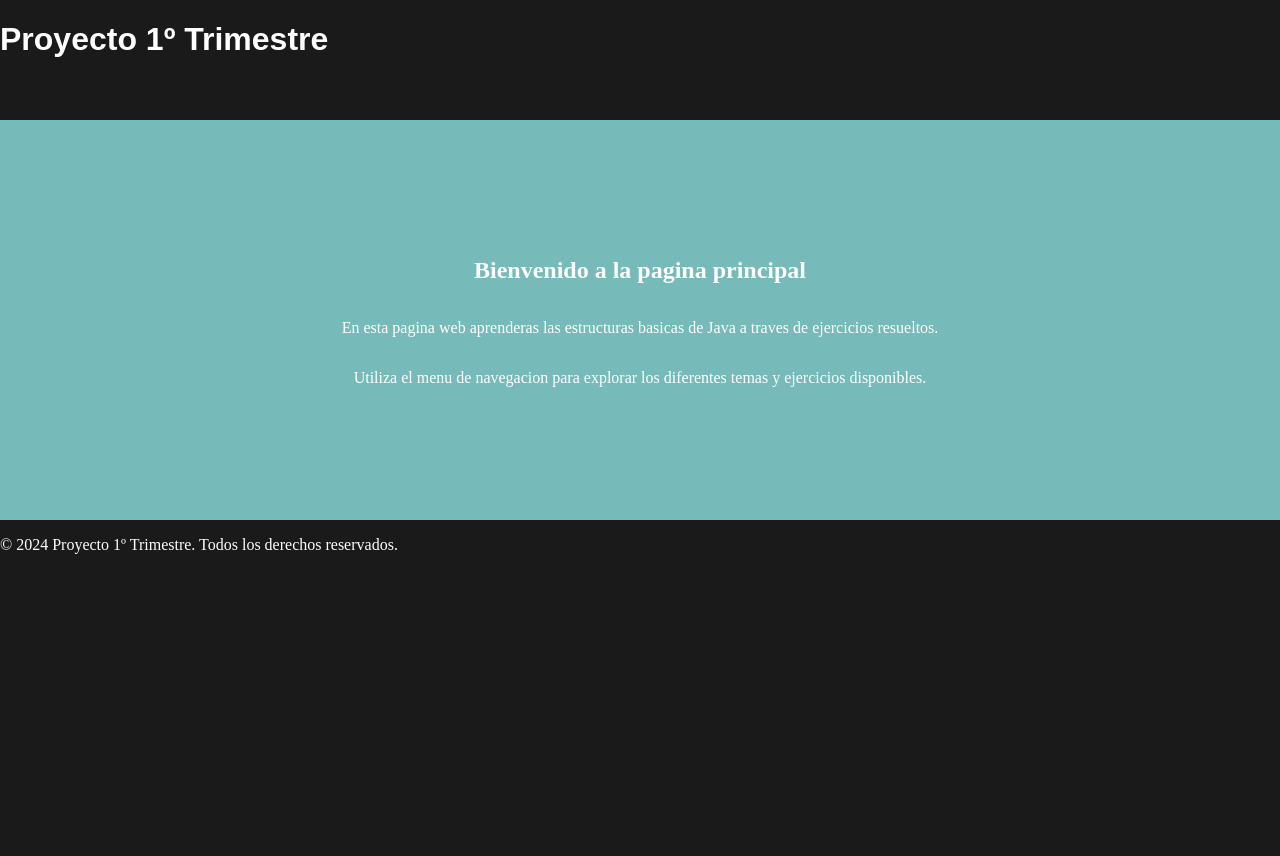
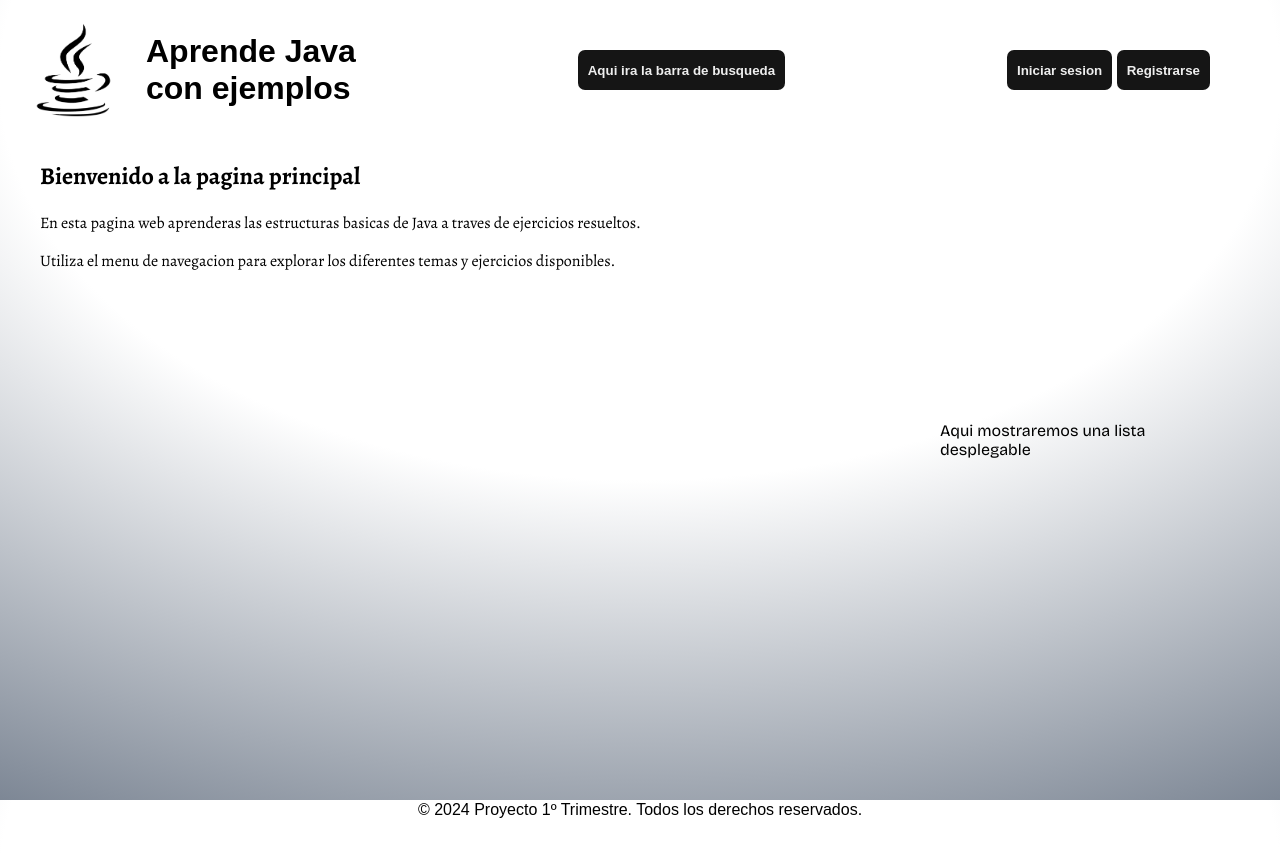
Before and after one commit to ElBotijo77/Aprende-Java, a plain HTML site: page index.html in a window 1280 px wide. Before the commit the page ends 800 px from the top, so only its background shows below. Drawn offline with nearby package versions, Linux system fonts and the light colour scheme; a web font is replaced by a local one.

Commit message:
Creacion Cabecera

```diff
--- a/index.html
+++ b/index.html
@@ -21,27 +21,47 @@ implementaran algunos archivos de PHP y Javascript.
     <!--Importamos los 4 archivos CSS del proyecto-->
 
     <link rel="stylesheet" href="styles/main.css">
-    <link rel="stylesheet" href="styles/fonts.css">
 
     <title>Pagina principal</title>
 
 </head>
-<body >
+<body>
 
     <!--Cabecera de la pagina-->
     <header class="cabecera">
-        <h1>Proyecto 1º Trimestre</h1>
+        <h1 class="left">
+            <img class="icon" src="assets/java-icon.png" alt="Icono de Java">
+            <span class="aprende-java" style="padding-left: 29px;">Aprende Java <br> con ejemplos</span>
+        </h1>
+
+        <button class="right button">
+            Aqui ira la barra de busqueda
+        </button>
+
+        <div>
+            <button class="right button">
+                Iniciar sesion
+            </button>
+            <button class="right button">
+                Registrarse
+            </button>
+        </div>
     </header>
 
     <!--Contenido principal de la pagina-->
     <main class="content">
-        <h2>Bienvenido a la pagina principal</h2>
-        <p>En esta pagina web aprenderas las estructuras basicas de Java a traves de ejercicios resueltos.</p>
-        <p>Utiliza el menu de navegacion para explorar los diferentes temas y ejercicios disponibles.</p>
+        <div class="article">
+            <h2>Bienvenido a la pagina principal</h2>
+            <p>En esta pagina web aprenderas las estructuras basicas de Java a traves de ejercicios resueltos.</p>
+            <p>Utiliza el menu de navegacion para explorar los diferentes temas y ejercicios disponibles.</p>
+        </div>
+
+        <aside class="aside">Aqui mostraremos una lista desplegable</aside>
+
     </main>
 
     <!--Pie de pagina-->
-    <footer class="footer">
+    <footer class="foot">
         <p>&copy; 2024 Proyecto 1º Trimestre. Todos los derechos reservados.</p>
     </footer>
 
--- a/styles/containers.css
+++ b/styles/containers.css
@@ -10,11 +10,10 @@ negro y cambiamos el color de la fuente a blanco*/
 
 body{
     margin: 0;
-    padding: 0;
+    padding: 20px;
 
-
-    background-color: rgb(27, 26, 26);
-    color: white;
+    background-image: radial-gradient(125% 125% at 50% 10%, #fff 40%, #475569 100%);
+    background-attachment: fixed;
 }
 
 .index{
@@ -26,10 +25,14 @@ body{
 
 .cabecera{
     display: flex;
+    align-items: center;
+    justify-content: space-between;
     font-family: var(--protest-revolution-regular);
 
     width: 100%;
-    height: 120px;
+    height: 100px;
+    padding-left: 10px;
+    padding-right: 50px;
 }
 
 .item{
@@ -40,48 +43,47 @@ body{
 
     width: 100%;
     height: 100%;
-    background-color: rgb(109, 196, 223);
 }
 
 .content{
+
+    display: grid;
+    grid-template-columns: 3fr 1fr;
+
+    padding: 20px;
+
+    font-family: var(--alegreya);
+
+    flex-direction: column;
+
+    height:80vh;
+}
+
+/*Para ahorrarnos el padding declaramos un 80% del contenedor padre*/
+
+.aside{
+
+    display: block;
+    font-family: var(--bricolage);
+
+    width: 80%;
+
+}
+
+.foot{
     display: flex;
     justify-content: center;
     align-items: center;
 
-    flex-direction: column;
-
-    height: 50vh;
-
-    background-color: rgb(119, 186, 186);
-}
-
-.part-1{
-    width: 100%;
-    height: 50%;
-}
-
-.part-2{
-    width: 100%;
-    height: 50%;
-    background-color: rgb(80, 157, 223);
-}
-
-.aside{
-    background-color: rgb(49, 147, 186);
-}
-
-.foot{
-    display: block;
     font-family: var(--protest-revolution-regular);
 
-    height: 150px;
+    height: 100px;
 
-    background-color: rgb(97, 117, 146);
 }
 
 /*Centrado de todo el contenido*/
 
-.item, .part-1, .part-2, .aside, .foot {
+.item, .part-1, .part-2, .aside, .foot, .left {
     display: flex;
     justify-content: center;
     align-items: center;
--- /dev/null
+++ b/styles/elements.css
@@ -0,0 +1,26 @@
+.button {
+    padding: 5px 10px;
+    width: auto;
+    height: 40px;
+    border: none;
+    outline: none;
+    background-color: #151515;
+    color: #eee;
+    border-radius: 7px;
+    font-weight: 600;
+    cursor: pointer;
+    transition: all 0.25s ease-out;
+}
+
+.button:hover {
+  transform: translateY(-3px);
+}
+
+.button-span {
+  color: #aaa;
+}
+
+.icon {
+    width: 87px;
+    height: 100px;
+}
--- a/styles/fonts.css
+++ b/styles/fonts.css
@@ -4,11 +4,19 @@ dandoles como valor a variables para poder usarlas más facilmente*/
 @import url('https://fonts.googleapis.com/css2?family=Titillium+Web:ital,wght@0,200;0,300;0,400;0,600;0,700;0,900;1,200;1,300;1,400;1,600;1,700&display=swap');
 @import url('https://fonts.googleapis.com/css2?family=Protest+Revolution&display=swap');
 
+@import url('https://fonts.googleapis.com/css2?family=Audiowide&display=swap');
+@import url('https://fonts.googleapis.com/css2?family=Alegreya:ital,wght@0,400..900;1,400..900&display=swap');
+@import url('https://fonts.googleapis.com/css2?family=Bricolage+Grotesque:opsz,wght@12..96,200..800&display=swap');
+
 :root{
 
     --titillium-web-regular: 'Titillium Web', sans-serif;
     --protest-revolution-regular: 'Protest Revolution', sans-serif;
+    --fondo-pagina-gradiente: linear-gradient(135deg, #667eea 0%, #764ba2 100%);
 
+    --audiowide: "Audiowide", sans-serif;
+    --alegreya: "Alegreya", sans-serif;
+    --bricolage: "Bricolage Grotesque", sans-serif;
 }
 
 .protest-revolution-regular {
@@ -23,3 +31,25 @@ dandoles como valor a variables para poder usarlas más facilmente*/
   font-weight: 200;
   font-style: normal;
 }
+
+.bricolage-grotesque-uniquifier {
+  font-family: "Bricolage Grotesque", sans-serif;
+  font-optical-sizing: auto;
+  font-weight: weight;
+  font-style: normal;
+  font-variation-settings:
+    "wdth" 100;
+}
+
+.audiowide-regular {
+  font-family: "Audiowide", sans-serif;
+  font-weight: 400;
+  font-style: normal;
+}
+
+.alegreya-uniquifier {
+  font-family: "Alegreya", serif;
+  font-optical-sizing: auto;
+  font-weight: weight;
+  font-style: normal;
+}
--- a/styles/main.css
+++ b/styles/main.css
@@ -13,3 +13,4 @@ como los colores y las fuentes que se van a usar en todo el proyecto.
 
 @import url("fonts.css");
 @import url("containers.css");
+@import url("elements.css");
```
Also changed, not shown: assets/java-icon.png (added), assets/vacio.txt (deleted).
